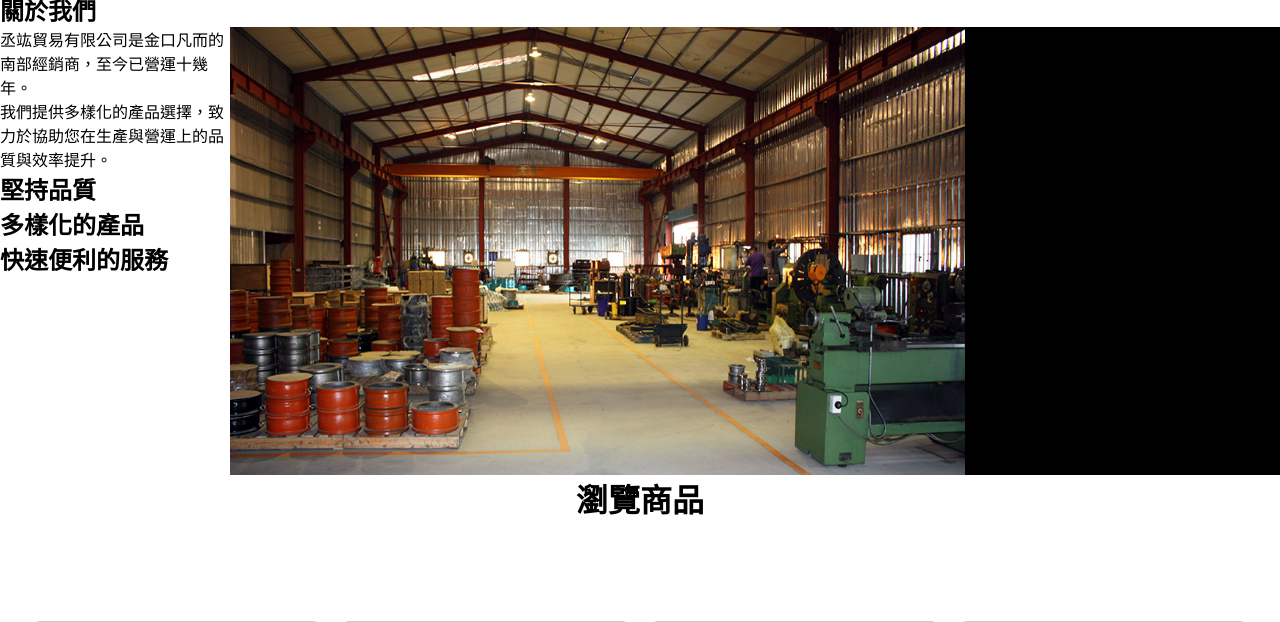
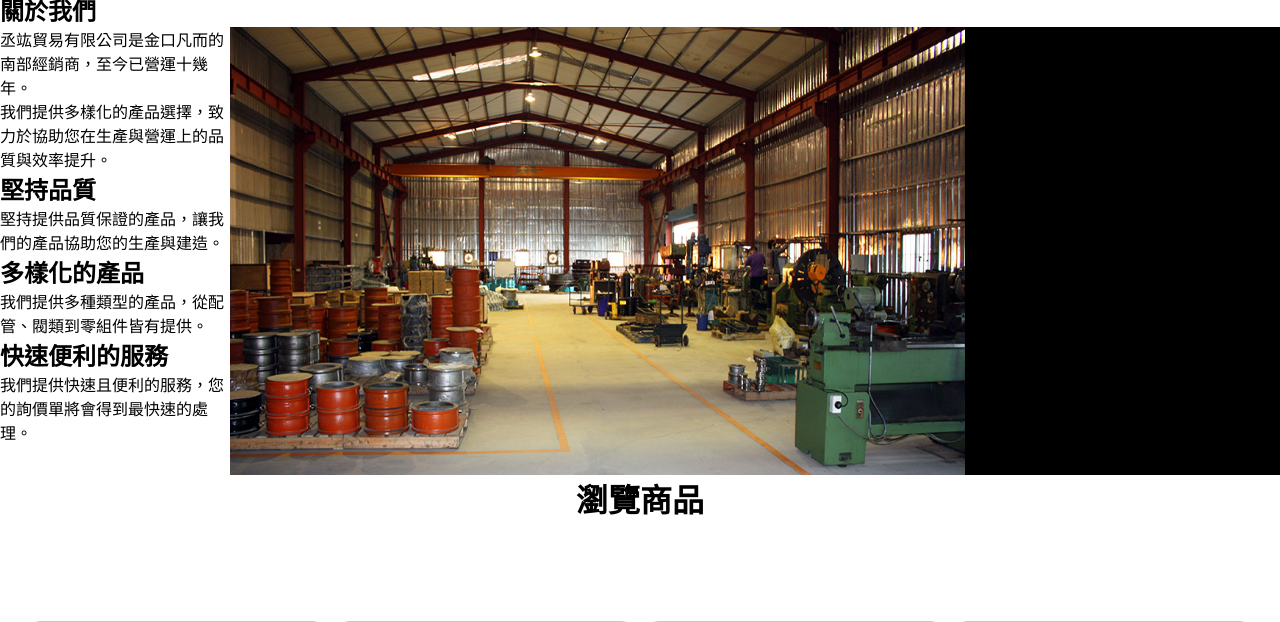
Before and after one commit to oneoneone522/chunhung-web, a Django app: page / in a window 1280 px wide. Shown: the part 710-1332 px from the top of the page. Run offline with Django 5.2, Linux system fonts and the light colour scheme; data comes from the database, SQL or seed files in the repository; some web fonts are replaced.

Commit message:
about footer

```diff
--- a/core/templates/core/footer.html
+++ b/core/templates/core/footer.html
@@ -1,3 +1,7 @@
 <footer>
-    丞竑貿易有限公司
+    <p><strong>地址：</strong>高雄市大寮區光明路一段168-1號</p>
+    <p><strong>電話：</strong>07-</p>
+    <p><strong>傳真：</strong></p>
+    <p><strong>電子郵件：</strong></p>
+    <p>&copy;丞竑貿易有限公司</p>
 </footer>
--- a/core/templates/core/index.html
+++ b/core/templates/core/index.html
@@ -20,15 +20,15 @@
             <p>丞竑貿易有限公司是金口凡而的南部經銷商，至今已營運十幾年。<br>我們提供多樣化的產品選擇，致力於協助您在生產與營運上的品質與效率提升。</p>
             <div class="">
                 <h2>堅持品質</h2>
-                <p></p>
+                <p>堅持提供品質保證的產品，讓我們的產品協助您的生產與建造。</p>
             </div>
             <div class="">
                 <h2>多樣化的產品</h2>
-                <p></p>
+                <p>我們提供多種類型的產品，從配管、閥類到零組件皆有提供。</p>
             </div>
             <div class="">
                 <h2>快速便利的服務</h2>
-                <p></p>
+                <p>我們提供快速且便利的服務，您的詢價單將會得到最快速的處理。</p>
             </div>
         </div>
 
```
